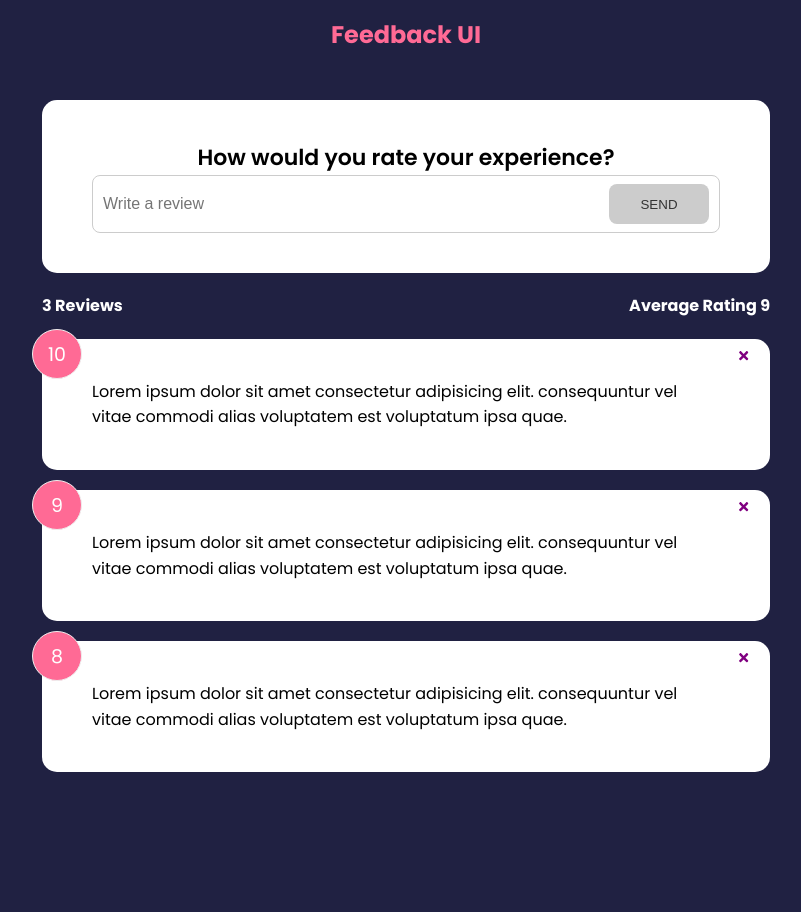
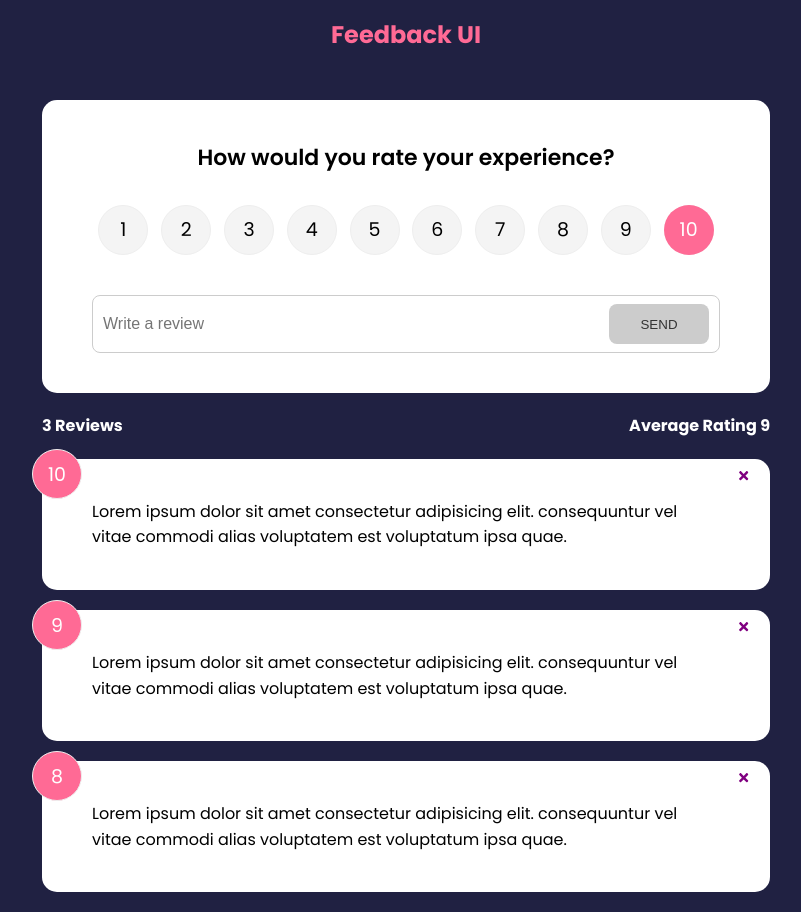
Before and after one commit to willsanchez86/feedback-app, a React (Create React App) app: page / in a window 1280 px wide. Shown: the whole page, without its empty margins (234-1035 px from the left). Before the commit the page ends 800 px from the top, so only its background shows below. Built offline with nearby package versions, Linux system fonts and the light colour scheme.

Commit message:
RatingSelect Component created

```diff
--- a/src/components/FeedbackForm.jsx
+++ b/src/components/FeedbackForm.jsx
@@ -1,9 +1,11 @@
 import {useState} from 'react';
 import Card from './shared/Card';
 import Button from './shared/Button';
+import RatingSelect from './RatingSelect';
 
 function FeedbackForm() {
     const [text, setText] = useState('')
+    const [rating, setRating] = useState(10)
     const [btnDisabled, setBtnDisabled] = useState(true)
     const [message, setMessage] = useState('')
 
@@ -26,7 +28,7 @@ function FeedbackForm() {
         <Card>
             <form >
                 <h2>How would you rate your experience?</h2>
-                {/* TODO: rating select component */}
+                <RatingSelect select={(rating) => setRating(rating)}/>
                 <div className="input-group">
                     <input onChange={handleTextChange} type="text" placeholder='Write a review' value={text}/>
                     <Button type="submit" isDisabled={btnDisabled}>SEND</Button>
--- /dev/null
+++ b/src/components/RatingSelect.jsx
@@ -0,0 +1,30 @@
+import {useState} from 'react';
+
+function RatingSelect({ select }) {
+    const [selected, setSelected] = useState(10)
+
+    const handleChange = (e) => {
+        setSelected(+e.currentTarget.value) // + before e.target converts value from string to number
+        select(+e.currentTarget.value)
+    }
+
+    return (
+        <ul className='rating'>
+          {Array.from({ length: 10 }, (_, i) => (
+            <li key={`rating-${i + 1}`}>
+              <input
+                type='radio'
+                id={`num${i + 1}`}
+                name='rating'
+                value={i + 1}
+                onChange={handleChange}
+                checked={selected === i + 1}
+              />
+              <label htmlFor={`num${i + 1}`}>{i + 1}</label>
+            </li>
+          ))}
+        </ul>
+    )
+}
+
+export default RatingSelect
```
